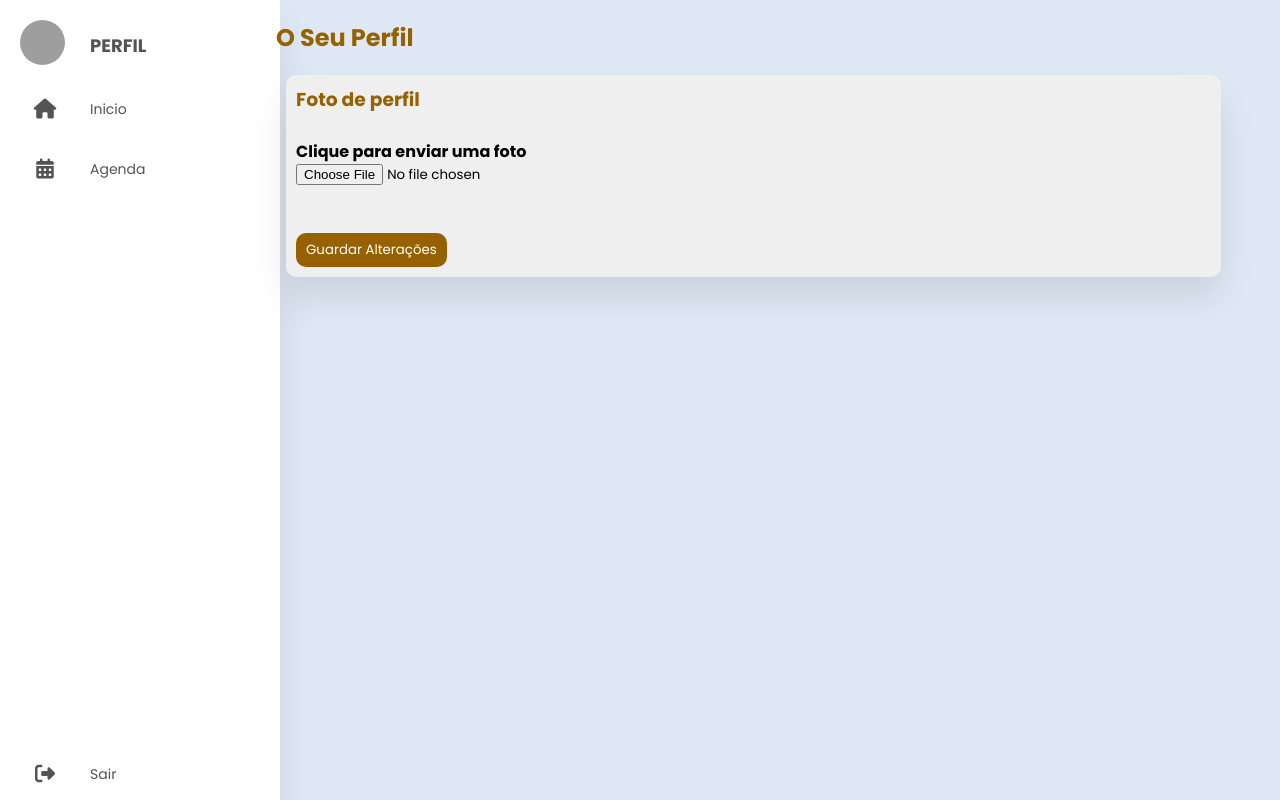
After one commit to itsjaof/PAP, a Flask app: template templates/dashboard/profile.html in a window 1280 px wide. The commit adds this page. Run offline with Flask 3, Linux system fonts and the light colour scheme; the template is opened without the code that fills it, so the values that code supplies are empty; parts of the project's set-up code (start-up, migrations or seed data) failed here and were passed over; grey boxes are pictures that could not be loaded.

Commit message:
fix: dashboard navbar style

```diff
--- a/dist/dashboard/dashboard.css
+++ b/dist/dashboard/dashboard.css
@@ -169,3 +169,7 @@ a:hover{
   float: right;
   margin: -20px 20px 20px 0;
 }
+
+.main-top h1 {
+  color: #966100;
+}
--- a/dist/dashboard/messages.css
+++ b/dist/dashboard/messages.css
@@ -17,11 +17,12 @@ body{
 
 .container {
   display: flex;
-  height: 100vh;
+  height: 100%;
 }
 
 nav {
-  height: 100vh;
+  position: fixed;
+  height: 100%;
   background: #fff;
   width: 280px;
   overflow: hidden;
@@ -82,6 +83,7 @@ a:hover{
 
 /* Main Section */
 .main{
+  margin-left: 20%;
   position: relative;
   padding: 20px;
   width: 100%;
--- a/templates/core/dashboardNavbar.html
+++ b/templates/core/dashboardNavbar.html
@@ -23,7 +23,7 @@
         </a></li>
       {% endif %}
       {% if user.type == 'ADMIN' %}
-      <li><a href="">
+      <li><a href="/dashboard/users">
         <i class="fas fa-solid fa-users"></i>
         <span class="nav-item">Utilizadores</span>
       </a></li>
--- a/templates/dashboard/agenda.html
+++ b/templates/dashboard/agenda.html
@@ -15,7 +15,7 @@
 
     <section class="main">
       <div class="main-top">
-        <h1 style="color: #966100;">Agenda</h1>
+        <h1>Agenda</h1>
       </div>
       <section class="main-content">
           <div class="content">
--- a/templates/dashboard/dashboard.html
+++ b/templates/dashboard/dashboard.html
@@ -21,11 +21,11 @@
     <section class="main">
       <div class="main-top">
         {% if 0 <= current_time < 12 %}
-          <h1>Bom dia, {{ session['username'] }}</h1>
+          <h1>Bom dia, {{ session['username'] }}!</h1>
         {% elif 12 <= current_time < 19 %}
-          <h1>Boa tarde, {{ session['username'] }}</h1>
+          <h1>Boa tarde, {{ session['username'] }}!</h1>
         {% else %}
-          <h1>Boa noite, {{ session['username'] }}</h1>
+          <h1>Boa noite, {{ session['username'] }}!</h1>
         {% endif %}
       </div>
       <section class="main-content">
--- /dev/null
+++ b/templates/dashboard/profile.html
@@ -0,0 +1,34 @@
+<!DOCT html>
+<html="pt-PT">
+<head>
+  <meta charsetUTF-8" />
+  <title>Alhandra Rio | Painel de Controlo</title>
+  <link rel="stylesheet" href="{{ url_for('static', filename='dashboard/messages.css') }}" />
+  <link rel="cut icon" typeimage="/x-icon" href="{{ url_for('static', filename='shared/img/favicon.ico') }}"/>
+
+  <link rel="stylesheet" href="https://cdnjs.cloudflare.com/ajax/libs/font-awesome/6.5.1/css/all.min.css"/>
+</head>
+<body>
+  <div class="container">
+    {% include "core/dashboardNavbar.html" %}
+
+    <section class="main">
+      <div class="main-top">
+        <h1 style="color: #966100;">O Seu Perfil</h1>
+      </div>
+      <section class="main-content">
+        <div class="content">
+          <div class="box">
+            <form action="" method="post">
+              <h3 style="color: #966100;">Foto de perfil</h3><br />
+              <label for="profile-picture"><strong>Clique para enviar uma foto</strong></label><br />
+              <input type="file" accept="image/png, image/jpeg" name="profile-picture" id="profile-picture"><br />
+
+              <button style="background-color: #966100">Guardar Alterações</button>
+            </form>
+          </div>
+      </section>
+    </section>
+  </div>
+</body>
+</html>
--- a/templates/dashboard/utilizadores.html
+++ b/templates/dashboard/utilizadores.html
@@ -18,7 +18,7 @@
         <h1 style="color: #966100;">Agenda</h1>
       </div>
       <section class="main-content">
-        {% for user in users %}
+          {% for user in users %}
             <div class="content">
                 <div class="box">
                   <p><strong>ID:</strong> {{user.id}}</p>
@@ -31,6 +31,7 @@
                 </div>
             </div>
         {% endfor %}
+      </div>
       </section>
     </section>
     </section>
```
Also changed, not shown: routes.py (+7 -0 lines), templates/registo.html (+6 -3 lines).
